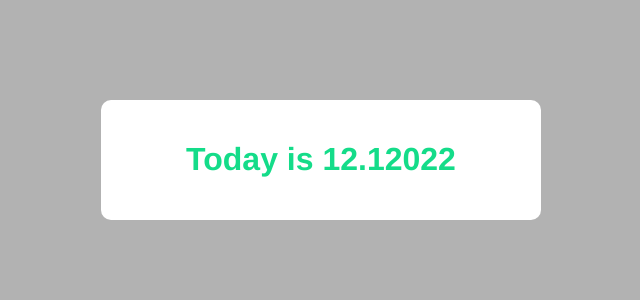
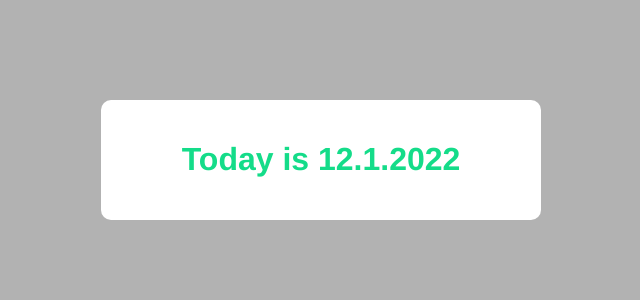
Before and after one commit to Stefanacef/Vue-, a Vue app: page / in a window 1280 px wide. Both pictures are taken after a click on the button "Click me". Shown: the top 300 px of the page, without its empty margins (319-959 px from the left). Built offline with nearby package versions, Linux system fonts and the light colour scheme.

Commit message:
adding the point in the date format

```diff
--- a/src/components/ShowCurrentDate.vue
+++ b/src/components/ShowCurrentDate.vue
@@ -13,7 +13,7 @@ export default {
       const current = new Date();
       const date = `${current.getDate()}.${
         current.getMonth() + 1
-      }${current.getFullYear()}`;
+      }.${current.getFullYear()}`;
       return date;
     },
     closePopUp() {
```
